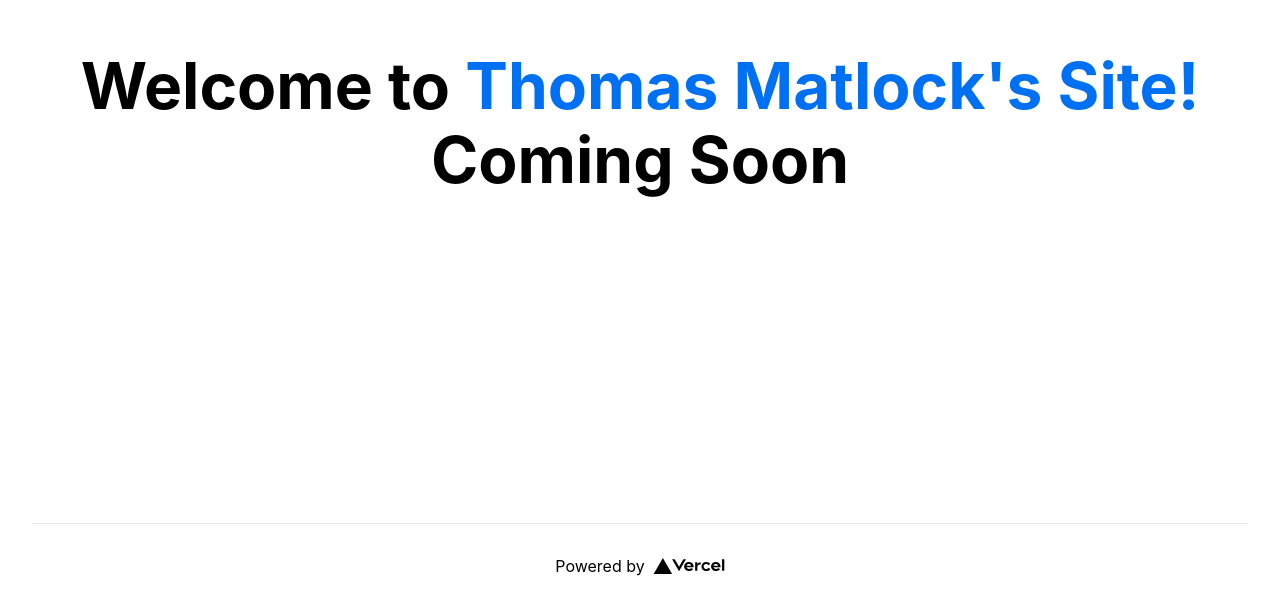
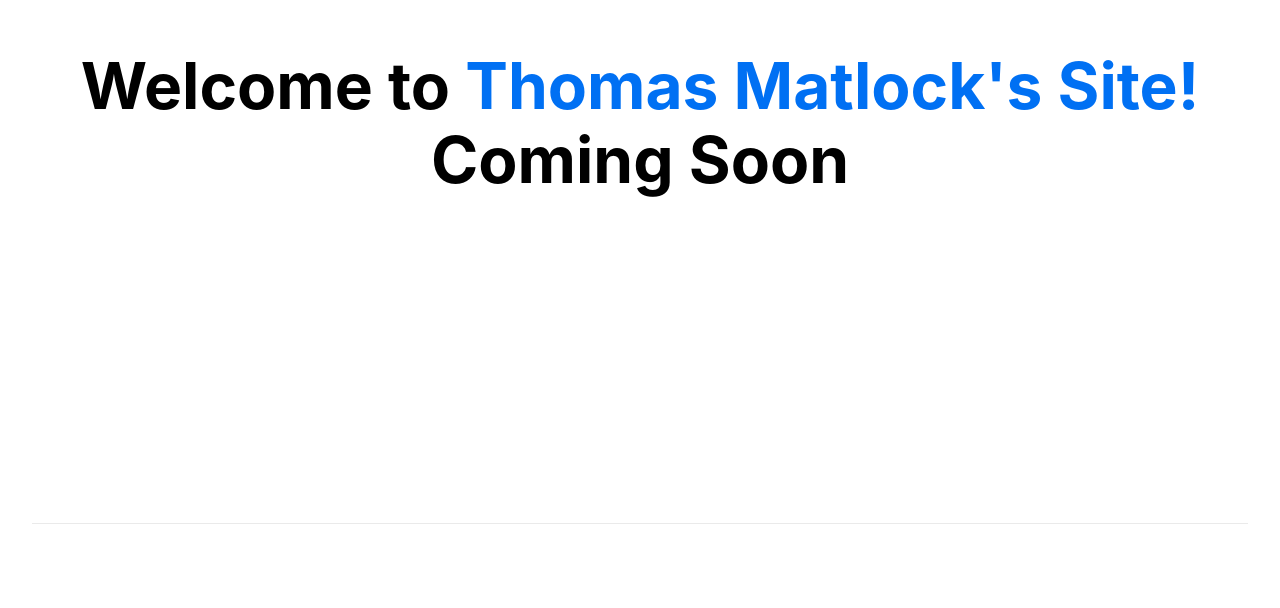
Before and after one commit to zep1994/thomas-matlock, a Next.js app in the folder frontend/: page / in a window 1280 px wide. Shown: the part 277-885 px from the top of the page. Built offline with nearby package versions, Linux system fonts and the light colour scheme.

Commit message:
Add index.js

```diff
--- a/frontend/pages/index.js
+++ b/frontend/pages/index.js
@@ -20,16 +20,7 @@ export default function Home() {
       </main>
 
       <footer className={styles.footer}>
-        <a
-          href="https://vercel.com?utm_source=create-next-app&utm_medium=default-template&utm_campaign=create-next-app"
-          target="_blank"
-          rel="noopener noreferrer"
-        >
-          Powered by{' '}
-          <span className={styles.logo}>
-            <Image src="/vercel.svg" alt="Vercel Logo" width={72} height={16} />
-          </span>
-        </a>
+
       </footer>
     </div>
   )
```
Also changed, not shown: frontend/.eslintrc.json.
